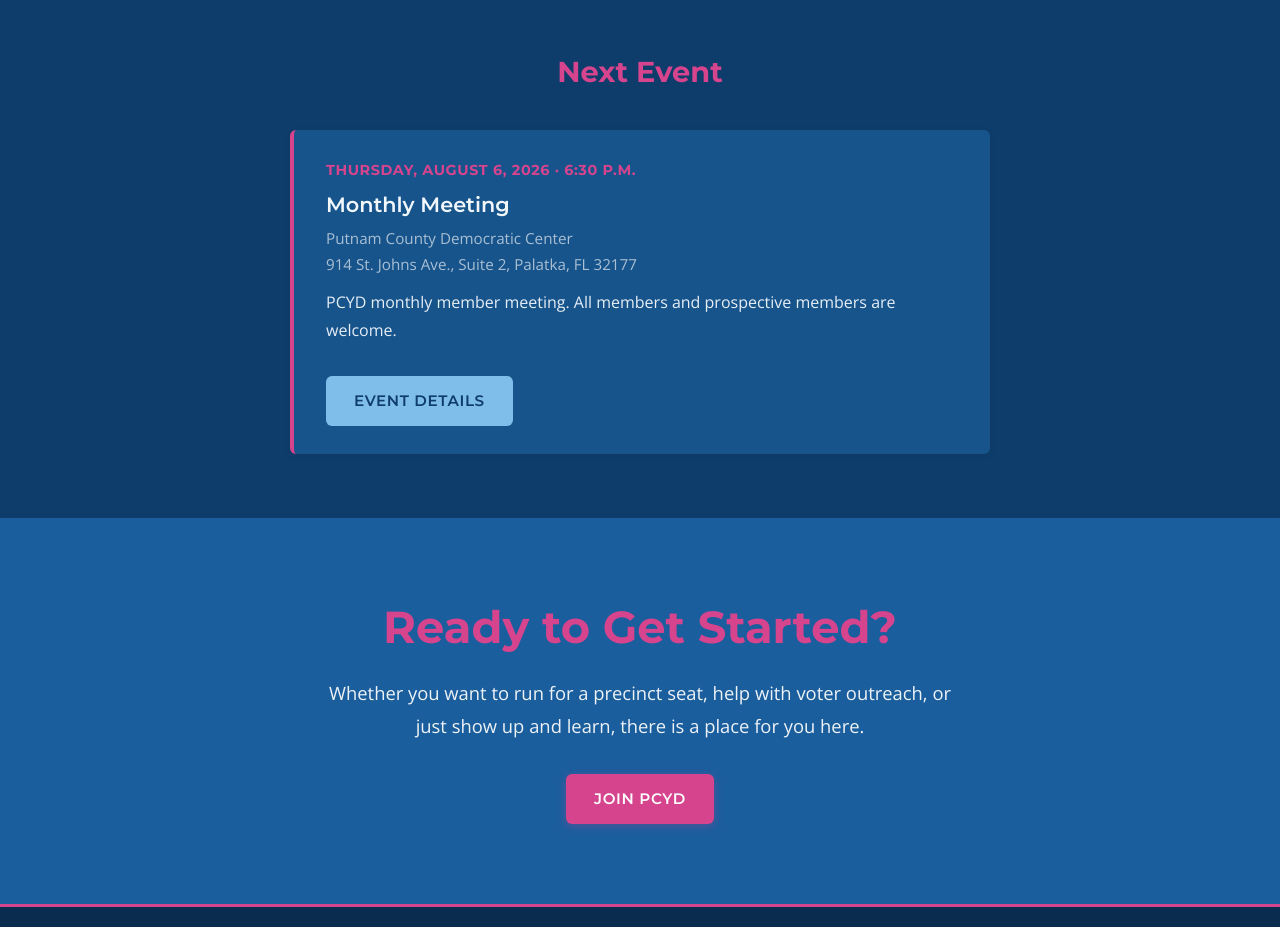
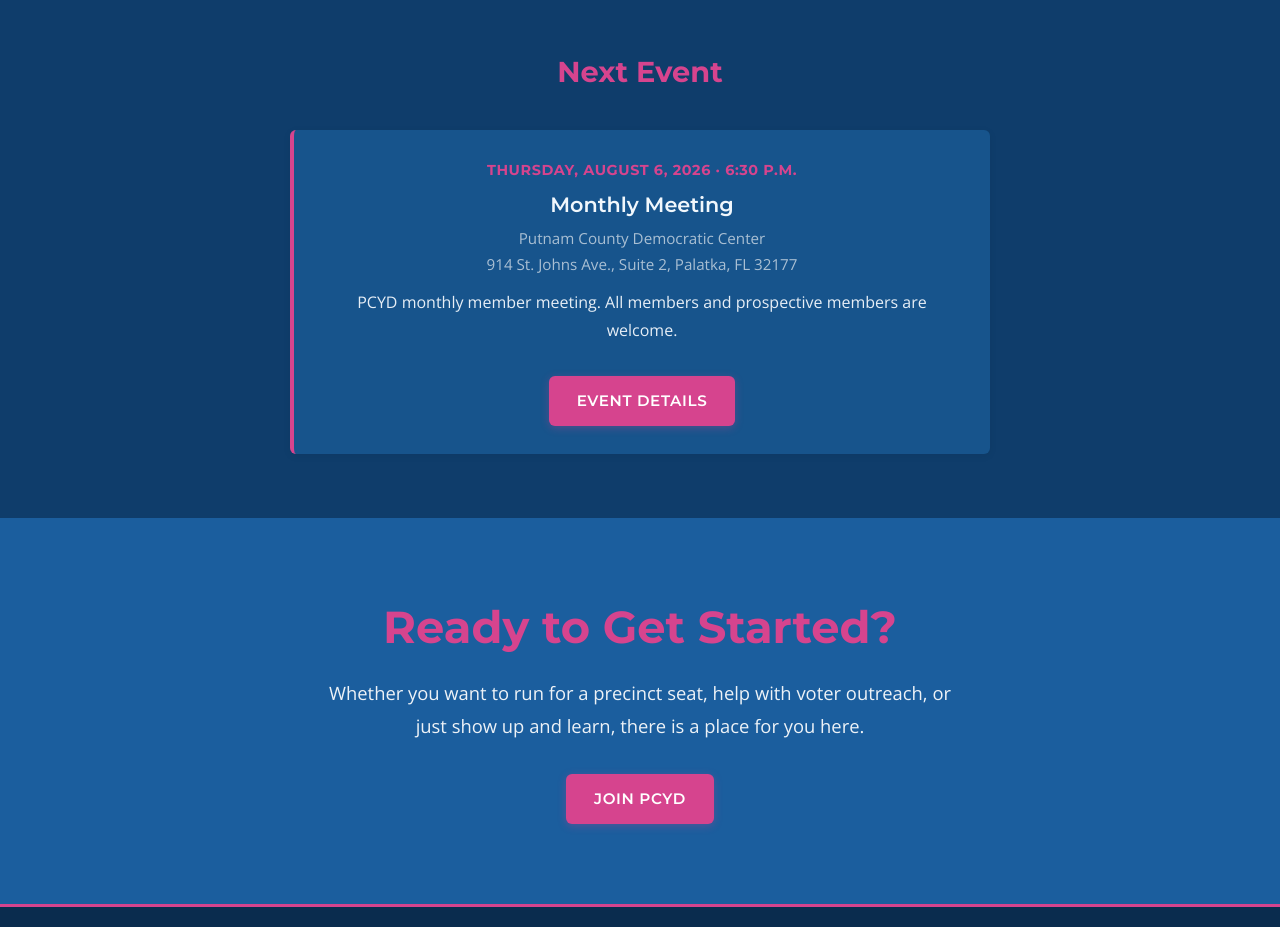
Before and after one commit to ebone89/putnam-young-dems-website, a website: page index.html in a window 1280 px wide. Shown: the part 1840-2767 px from the top of the page. Drawn offline with nearby package versions, Linux system fonts and the light colour scheme.

Commit message:
Fix homepage Next Event card and unify button colors
- Center the Next Event card's content on the homepage; it was only
  centered as a box, not its text/button.
- .btn-secondary now matches .btn-primary's pink styling instead of a
  blue-on-blue combo that was low-contrast in light mode. Affects the
  homepage's Event Details button, Ballot Guide's Learn More links,
  Documents' View Document links, and the admin Export CSV button.

```diff
--- a/index.html
+++ b/index.html
@@ -136,7 +136,7 @@ Rooted in Putnam County</h1>
       <div class="section-header">
         <h2 class="heading-accent">Next Event</h2>
       </div>
-      <div class="event-card" id="next-meeting-card" style="max-width: 700px; margin: 0 auto;"></div>
+      <div class="event-card" id="next-meeting-card" style="max-width: 700px; margin: 0 auto; text-align: center;"></div>
     </div>
   </section>
 
--- a/styles.css
+++ b/styles.css
@@ -600,17 +600,20 @@ section {
   color: var(--dark-river);
 }
 
-/* Cards sit on --surface, a medium blue close in tone to --river-blue, so
-   btn-secondary uses the lighter accent blue instead to read as a
-   distinct button rather than blending into the card behind it. */
+/* Same treatment as .btn-primary, so every button on the site reads as
+   one consistent style rather than one-off variants. Kept as its own
+   class (instead of just reusing .btn-primary in the markup) in case a
+   real secondary/lower-emphasis style is needed later. */
 .btn-secondary {
-  background: var(--link);
-  color: var(--dark-river);
+  background: var(--azalea-pink);
+  color: var(--clean-white);
+  box-shadow: 0 2px 8px rgba(214, 68, 142, 0.3);
 }
 
 .btn-secondary:hover {
-  background: var(--clean-white);
-  color: var(--dark-river);
+  background: #c13a7d;
+  color: var(--clean-white);
+  box-shadow: 0 4px 14px rgba(214, 68, 142, 0.4);
 }
 
 /* --- Content Sections --- */
```
